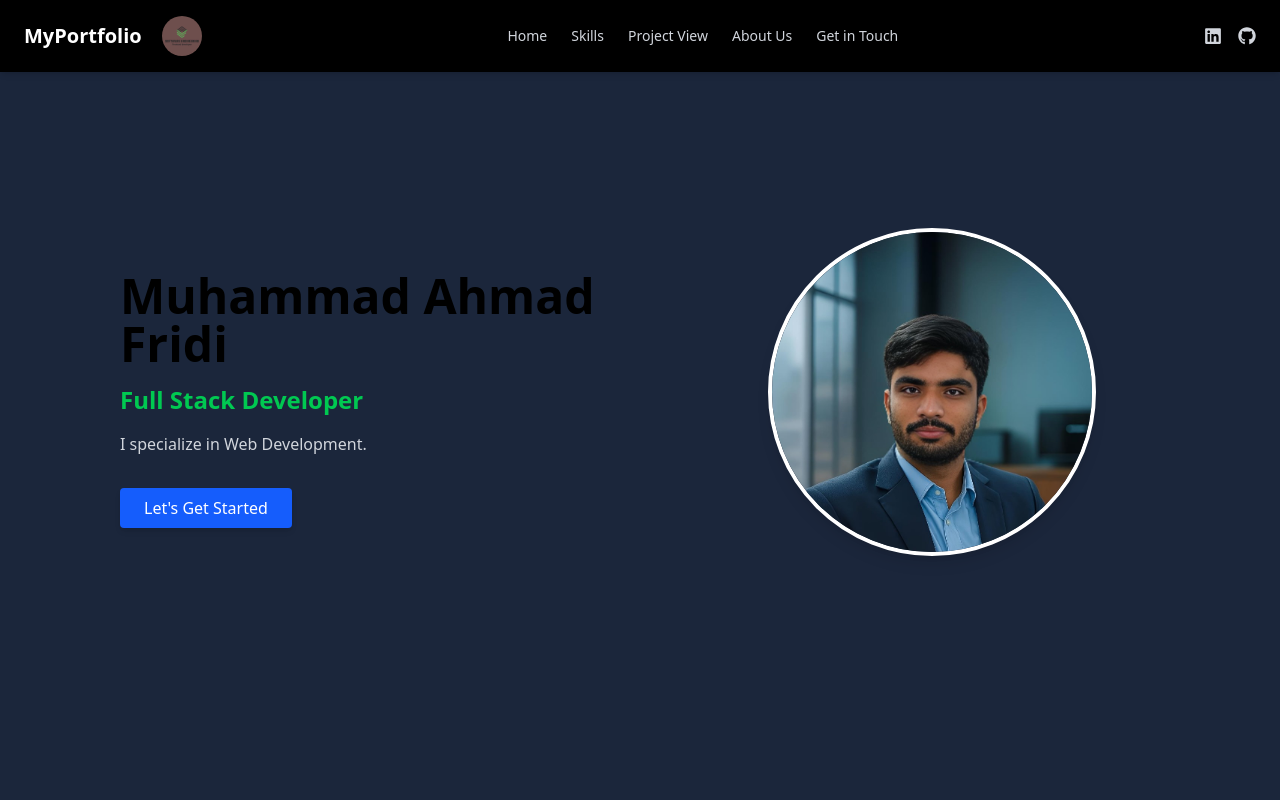
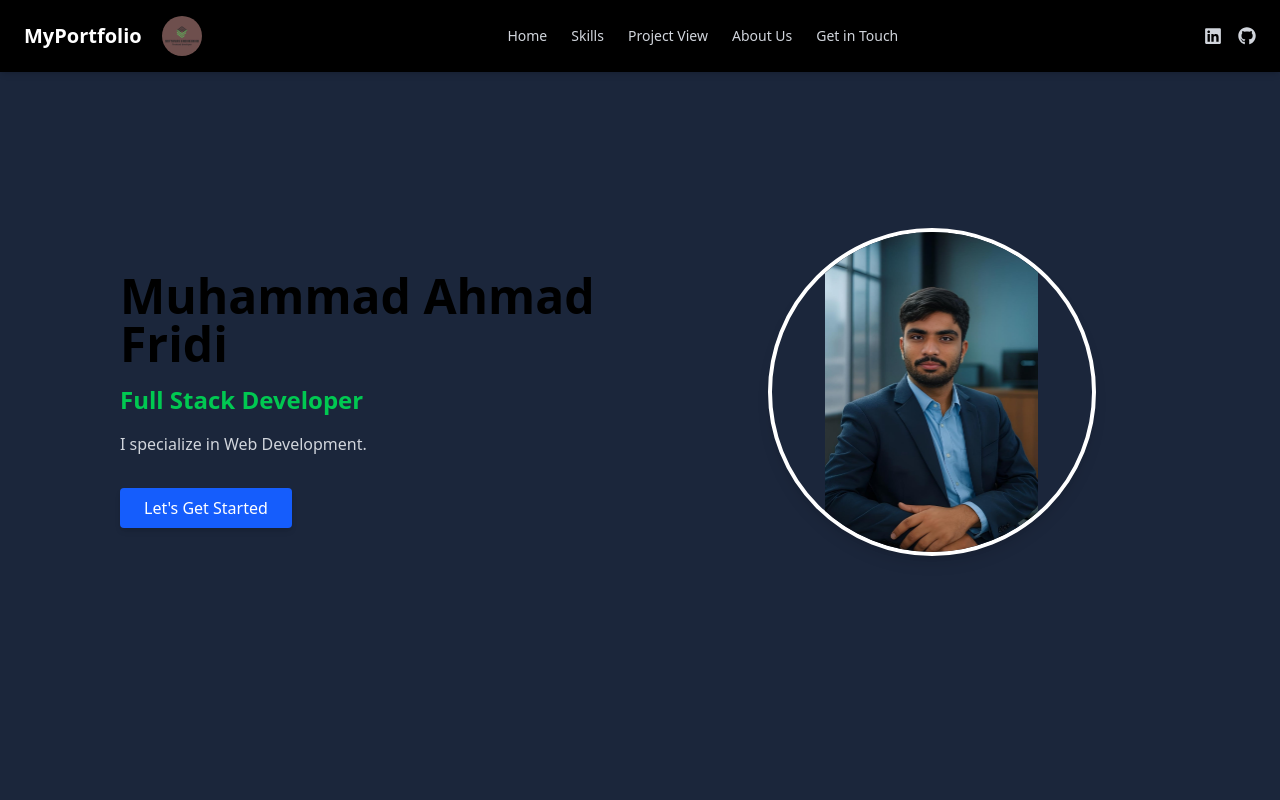
Before and after one commit to Ahmad-WebOfficial/Portfolio-Ahmad, a React (Vite) app: page / in a window 1280 px wide. Shown: the top 800 px of the page. Built offline with nearby package versions, Linux system fonts and the light colour scheme.

Commit message:
Update Body1.jsx

```diff
--- a/src/components/Body1.jsx
+++ b/src/components/Body1.jsx
@@ -31,7 +31,7 @@ const HeroSection = () => {
             alt="Muhammad Ahmad Fridi"
             src={img22}
             onClick={openModal}
-            className="cursor-pointer w-65 h-65 md:w-82 md:h-82 rounded-full object-cover object-top mb-4 shadow-lg border-4 border-white"
+            className="cursor-pointer w-65 h-65 md:w-82 md:h-82 rounded-full object-contain object-top mb-4 shadow-lg border-4 border-white"
           />
         </div>
       </div>
```
